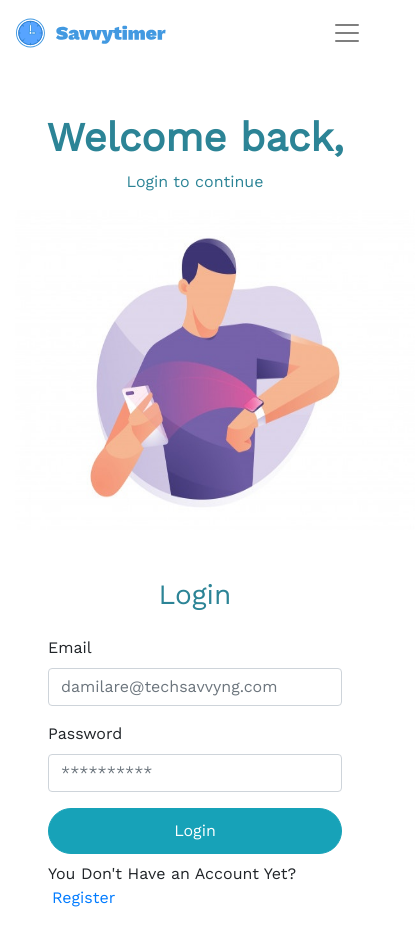
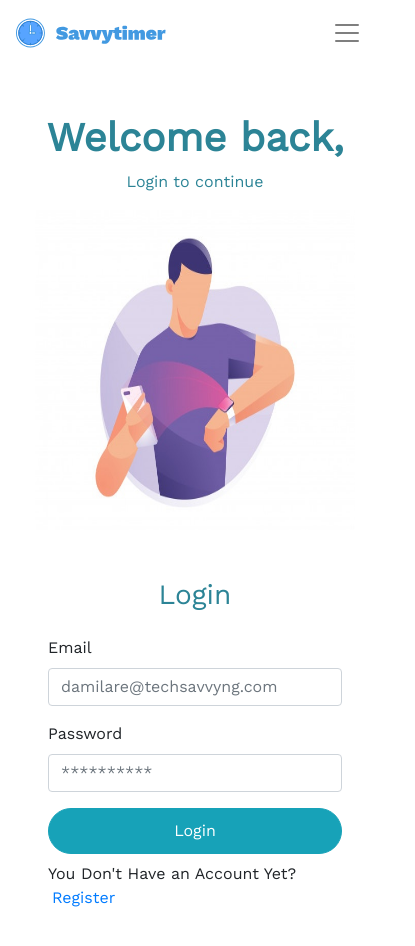
Before and after one commit to DamiCode18/Savvy-timer, a React (Create React App) app in the folder client/: page /login in a window 390 px wide. Shown: the top 946 px of the page, 415 px wide, since content can reach past the window. Built offline with nearby package versions, Linux system fonts and the light colour scheme.

Commit message:
bunch of refactoring on the ui

```diff
--- a/client/src/Components/Loginpage/Login.css
+++ b/client/src/Components/Loginpage/Login.css
@@ -5,3 +5,14 @@
 	margin: auto;
 	max-width: 450px;
 }
+.logImg {
+	height: 20rem;
+	width: 25rem;
+}
+
+@media only screen and (max-width: 400px) {
+	.logImg {
+		height: 20rem;
+		width: 20rem;
+	}
+}
--- a/client/src/Components/Loginpage/Login.js
+++ b/client/src/Components/Loginpage/Login.js
@@ -50,7 +50,7 @@ class Login extends Component {
 					<div className='col-md-5 col-sm-12 text-center mt-5'>
 						<h1 style={{color: '#2c8496', fontWeight: 'bolder'}}>Welcome back,</h1>
 						<p style={{color: '#2c8496'}}>Login to continue</p>
-						<img src={logImg} alt='img' style={{height: '20rem', width: '25rem'}} />
+						<img src={logImg} alt='img' className='logImg' />
 					</div>
 					<div className='width p-5 m-auto col-md-7 col-sm-12'>
 						<div className='pb-3'>
```
